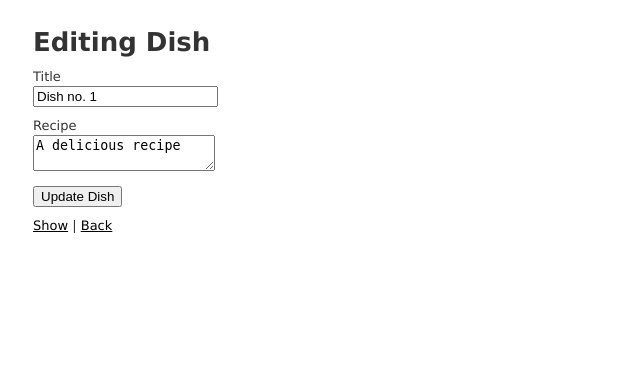
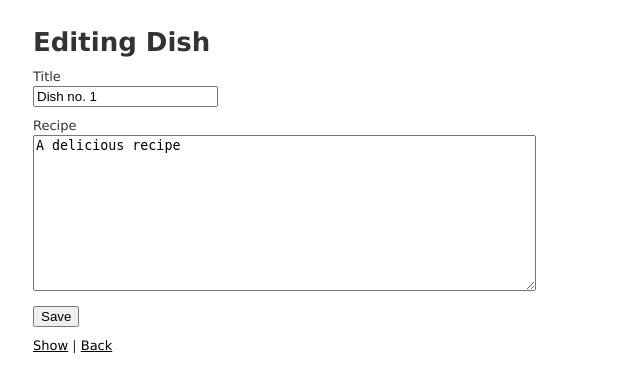
Before and after one commit to Shamayel96/beta-app, a Rails app: page /dishes/1/edit in a window 1280 px wide. Shown: the top 392 px of the page, without its empty margins (0-640 px from the left). Run offline with Rails 7, Linux system fonts and the light colour scheme; data comes from the database, SQL or seed files in the repository; style sheets or scripts are compiled from the project's sources; some libraries are stand-ins or nearby versions.

Commit message:
fix edit form to render at correct path

```diff
--- a/app/views/dishes/_form.html.haml
+++ b/app/views/dishes/_form.html.haml
@@ -1,5 +1,5 @@
-= form_for(dish) do |f|
-  - if dish.errors.any?
+= form_for @dish ,{url: url} do |f|
+  - if @dish.errors.any?
     #error_explanation
       %h2
         = pluralize(dish.errors.count, "error")
@@ -12,6 +12,6 @@
     = f.text_field :title
   .field
     = f.label :recipe
-    = f.text_area :recipe
+    = f.text_area :recipe, rows: 10, cols: 60
   .actions
-    = f.submit
+    = f.submit  'Save'
--- a/app/views/dishes/edit.html.haml
+++ b/app/views/dishes/edit.html.haml
@@ -1,5 +1,5 @@
 %h1 Editing Dish
-= render 'form', dish: @dish
+= render 'form', url: dish_path
 = link_to 'Show', @dish
 |
-= link_to 'Back', dishes_path
+= link_to 'Back', country_path(@dish.country)
```
